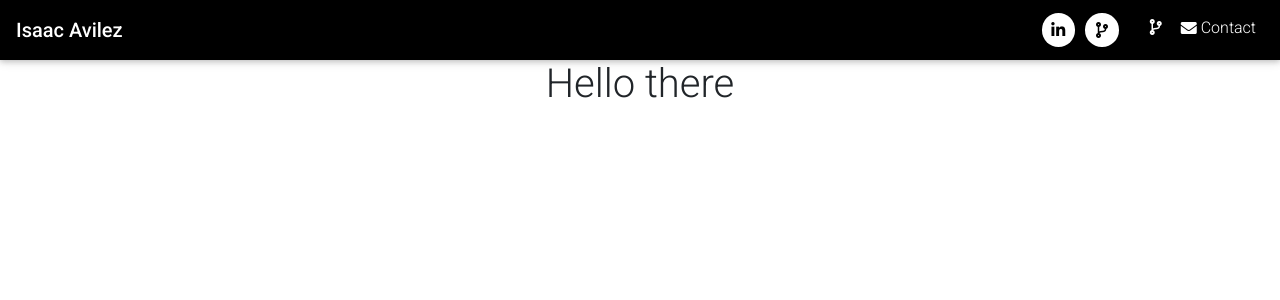
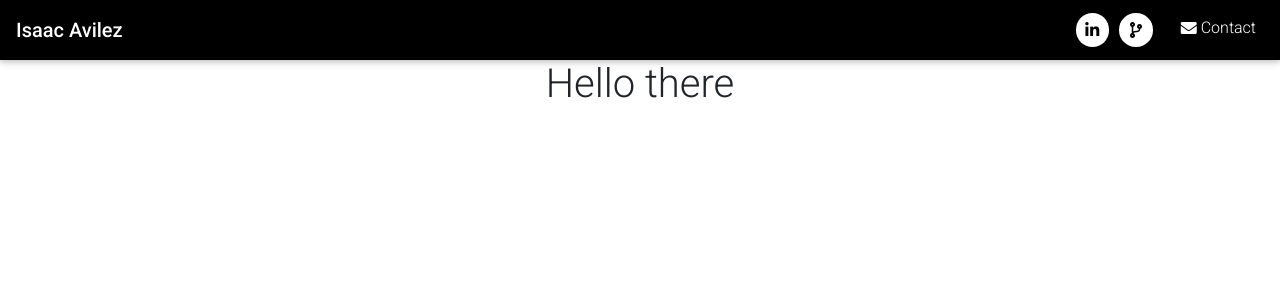
Before and after one commit to IA26/my-portfolio, a React (Create React App) app: page / in a window 1280 px wide. Shown: the top 300 px of the page. Built offline with nearby package versions, Linux system fonts and the light colour scheme.

Commit message:
removed other github branch

```diff
--- a/src/components/NavBarPage.js
+++ b/src/components/NavBarPage.js
@@ -34,11 +34,6 @@ function NavbarPage(props) {
 
 
 
-         <MDBNavItem href="https://github.com/IA26">
-            <MDBNavLink className="waves-effect waves-light" to="https://hltv.org">
-              <MDBIcon fas icon="code-branch"/>
-            </MDBNavLink>
-        </MDBNavItem>
 
         {/* <MDBNavItem>
             <MDBNavLink className="waves-effect waves-light" to="#!">
```
